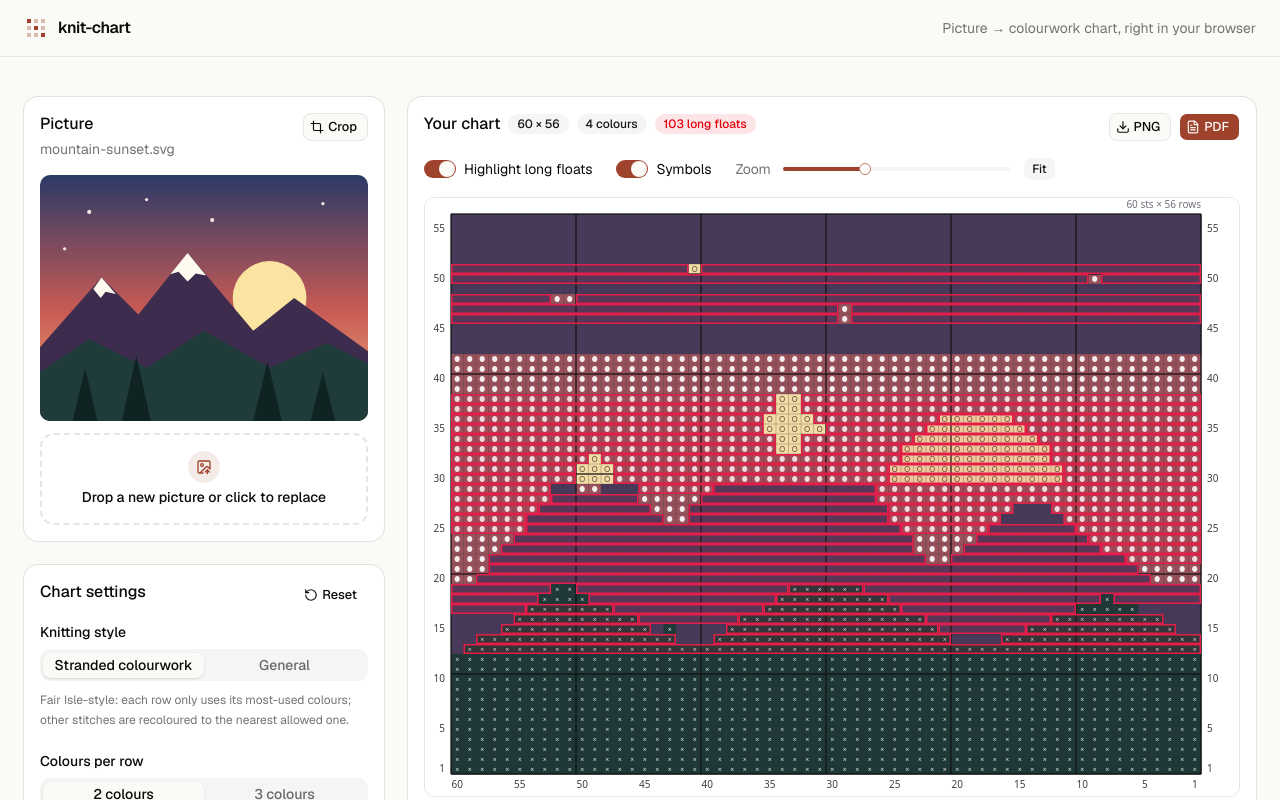
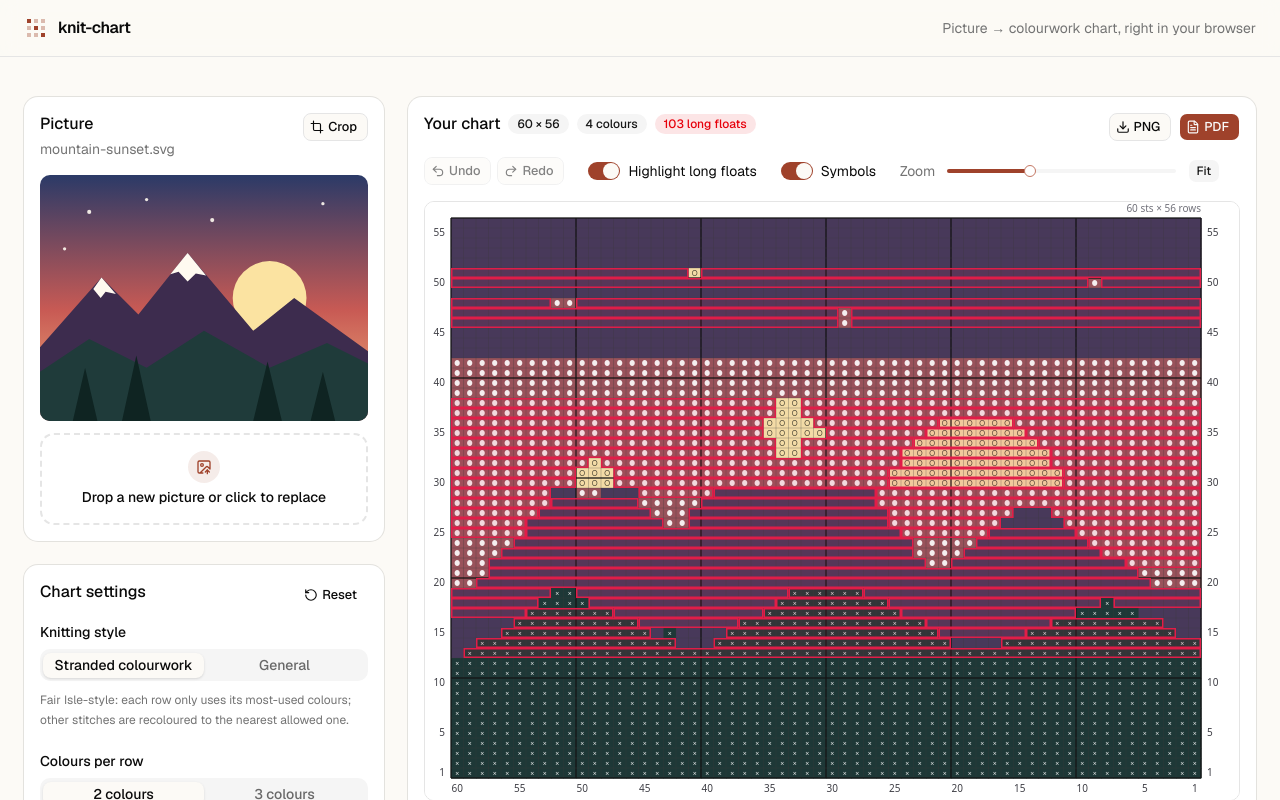
Before and after one commit to SiobhanCoady/knit-chart, a Next.js app: page / in a window 1280 px wide. Both pictures are taken after a click on the button "Try the sample picture". Shown: the top 800 px of the page. Built offline with nearby package versions, Linux system fonts and the light colour scheme.

Commit message:
Add undo and redo buttons

```diff
--- a/src/components/knit-chart-app.tsx
+++ b/src/components/knit-chart-app.tsx
@@ -1,8 +1,8 @@
 "use client";
 
-import { useCallback, useEffect, useRef, useState } from "react";
+import { useCallback, useEffect, useEffectEvent, useMemo, useRef, useState } from "react";
 import { toast } from "sonner";
-import { Crop, Download, FileText, Loader2, RotateCcw, Scissors, X } from "lucide-react";
+import { Crop, Download, FileText, Loader2, Redo2, RotateCcw, Scissors, Undo2, X } from "lucide-react";
 import {
   buildChart,
   type Chart,
@@ -71,6 +71,8 @@ function SettingRow({
 
 const sliderValue = (v: number | readonly number[]) => (Array.isArray(v) ? v[0] : (v as number));
 
+const MAX_UNDO = 200;
+
 export function KnitChartApp() {
   const [image, setImage] = useState<LoadedImage | null>(null);
   const [loadingImage, setLoadingImage] = useState(false);
@@ -86,7 +88,8 @@ export function KnitChartApp() {
   const [gauge, setGauge] = useState({ sts: "22", rows: "28" });
   const [exporting, setExporting] = useState<"png" | "pdf" | null>(null);
   const [selectedCells, setSelectedCells] = useState<ReadonlySet<number>>(() => new Set());
-  const [editedStitches, setEditedStitches] = useState(0);
+  const [originalChart, setOriginalChart] = useState<Chart | null>(null);
+  const [history, setHistory] = useState<{ past: Chart[]; future: Chart[] }>({ past: [], future: [] });
   const [panelTab, setPanelTab] = useState("key");
   const urlRef = useRef<string | null>(null);
 
@@ -135,9 +138,11 @@ export function KnitChartApp() {
     if (!image) return;
     const t = setTimeout(() => {
       try {
-        setChart(buildChart(image.el, settings));
+        const built = buildChart(image.el, settings);
+        setChart(built);
+        setOriginalChart(built);
+        setHistory({ past: [], future: [] });
         setSelectedCells(new Set());
-        setEditedStitches(0);
         setError(null);
       } catch (e) {
         console.error(e);
@@ -171,9 +176,45 @@ export function KnitChartApp() {
     if (!chart) return;
     const result = recolourCells(chart, selectedCells, colour);
     if (!result.changed) return;
+    setHistory((h) => ({ past: [...h.past, chart].slice(-MAX_UNDO), future: [] }));
     setChart(result.chart);
-    setEditedStitches((n) => n + result.changed);
   };
+
+  const undo = () => {
+    const previous = history.past.at(-1);
+    if (!chart || !previous) return;
+    setHistory({ past: history.past.slice(0, -1), future: [chart, ...history.future] });
+    setChart(previous);
+  };
+
+  const redo = () => {
+    const [next, ...rest] = history.future;
+    if (!chart || !next) return;
+    setHistory({ past: [...history.past, chart], future: rest });
+    setChart(next);
+  };
+
+  const onHistoryKey = useEffectEvent((e: KeyboardEvent) => {
+    if (!(e.metaKey || e.ctrlKey) || e.altKey) return;
+    if (e.target instanceof Element && e.target.closest("input, textarea, [contenteditable=true]")) return;
+    const key = e.key.toLowerCase();
+    if (key === "z" && !e.shiftKey) undo();
+    else if ((key === "z" && e.shiftKey) || (key === "y" && e.ctrlKey)) redo();
+    else return;
+    e.preventDefault();
+  });
+  useEffect(() => {
+    const onKey = (e: KeyboardEvent) => onHistoryKey(e);
+    window.addEventListener("keydown", onKey);
+    return () => window.removeEventListener("keydown", onKey);
+  }, []);
+
+  const editedStitches = useMemo(() => {
+    if (!chart || !originalChart || chart === originalChart) return 0;
+    let n = 0;
+    for (let i = 0; i < chart.cells.length; i++) if (chart.cells[i] !== originalChart.cells[i]) n++;
+    return n;
+  }, [chart, originalChart]);
 
   let sharedColour: number | null = null;
   if (chart && hasSelection) {
@@ -460,6 +501,28 @@ export function KnitChartApp() {
           </CardHeader>
           <CardContent className="space-y-4">
             <div className="flex flex-wrap items-center gap-x-6 gap-y-3 text-sm">
+              <div className="flex items-center gap-1.5">
+                <Button
+                  variant="outline"
+                  size="sm"
+                  disabled={!history.past.length}
+                  onClick={undo}
+                  title="Undo colour change (⌘Z / Ctrl+Z)"
+                >
+                  <Undo2 data-icon="inline-start" />
+                  Undo
+                </Button>
+                <Button
+                  variant="outline"
+                  size="sm"
+                  disabled={!history.future.length}
+                  onClick={redo}
+                  title="Redo colour change (⇧⌘Z / Ctrl+Y)"
+                >
+                  <Redo2 data-icon="inline-start" />
+                  Redo
+                </Button>
+              </div>
               <label className="flex items-center gap-2">
                 <Switch checked={highlightFloats} onCheckedChange={setHighlightFloats} />
                 Highlight long floats
```
